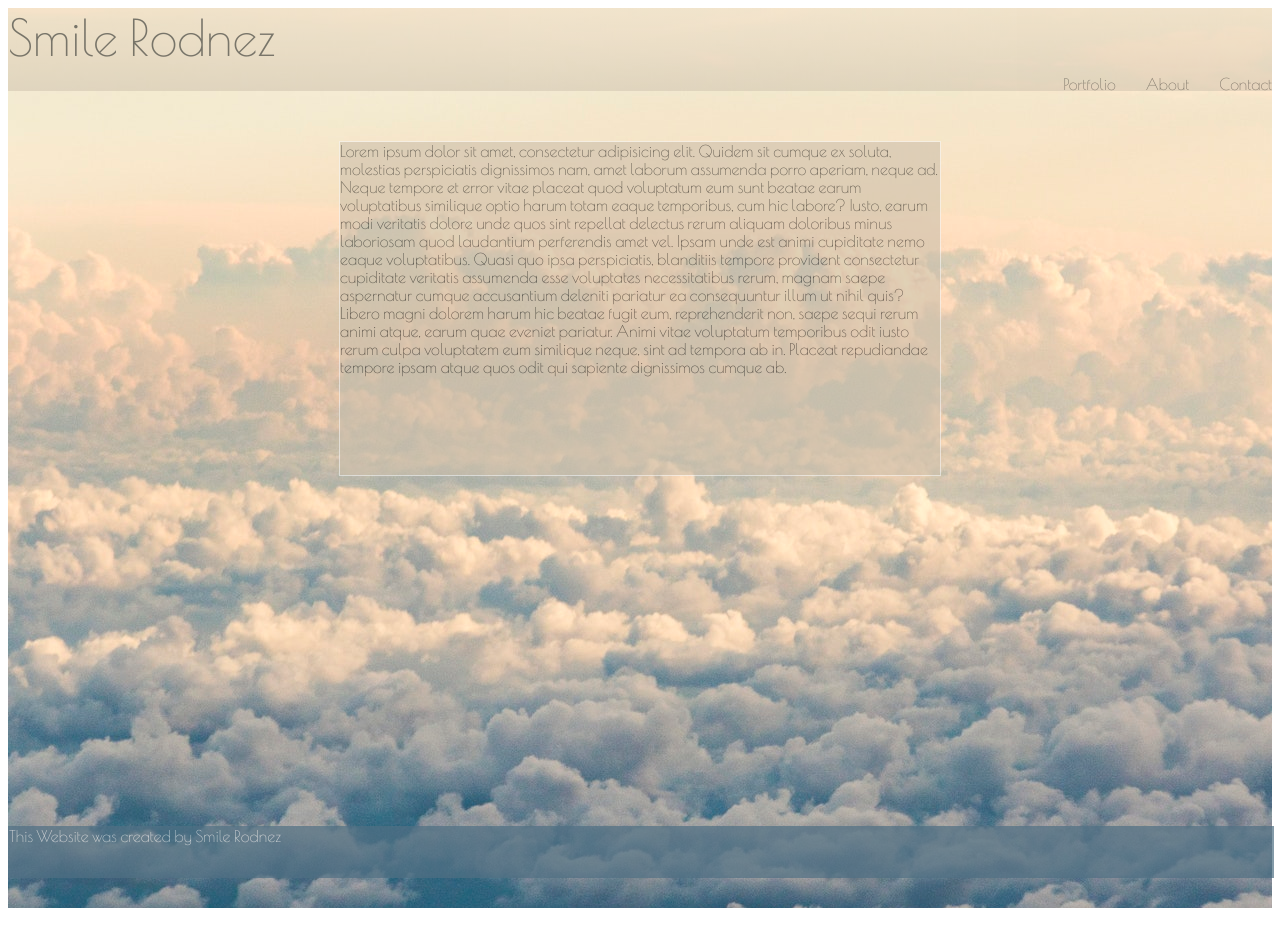
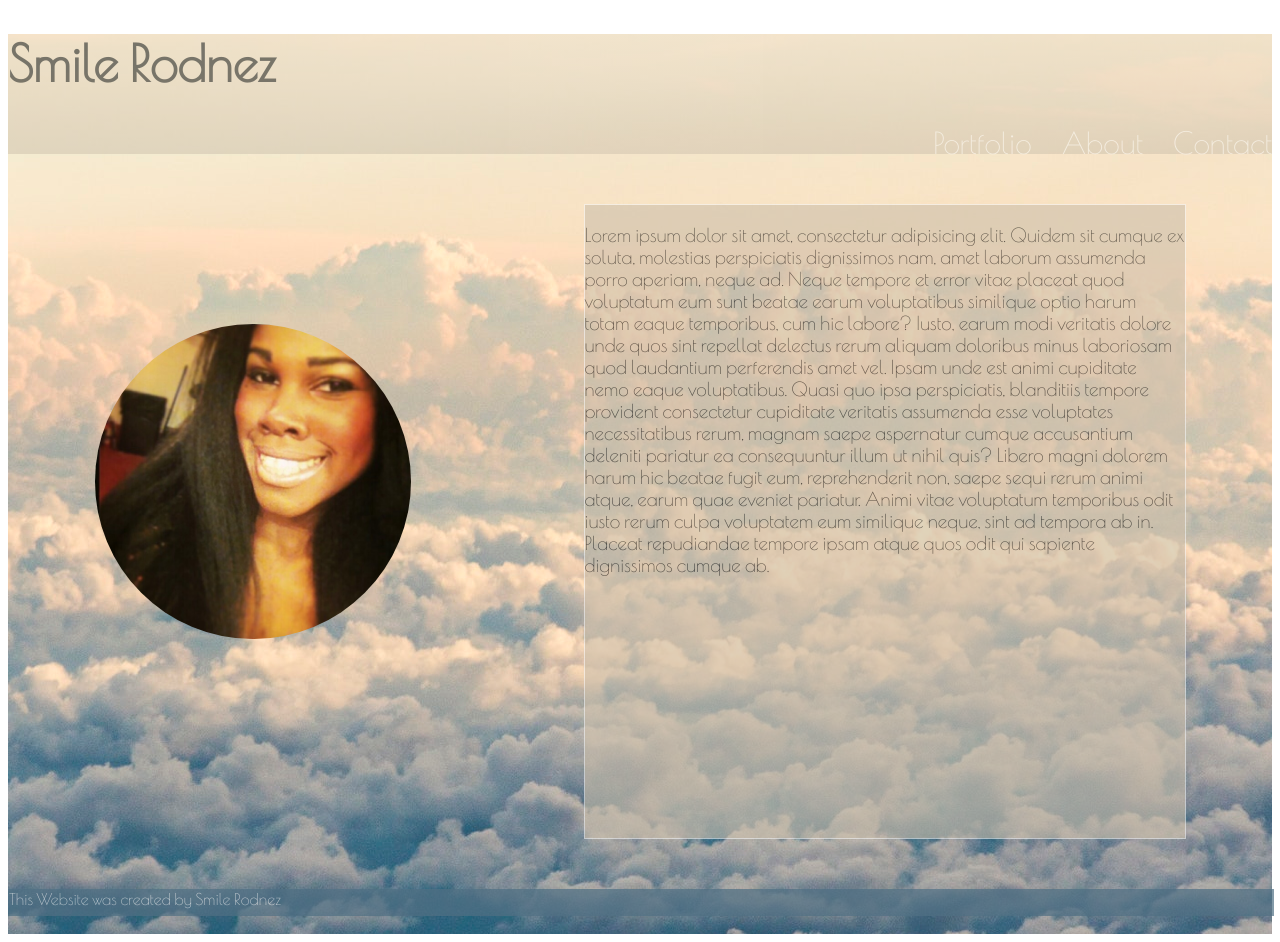
Before and after one commit to SmileJR/SmileJR.github.io, a plain HTML site: page index.html in a window 1280 px wide. Before the commit the page ends 916 px from the top, so only its background shows below. Drawn offline with nearby package versions, Linux system fonts and the light colour scheme.

Commit message:
4th commit

```diff
--- a/index.html
+++ b/index.html
@@ -12,13 +12,13 @@
 
     <div class="largestdiv">
         <div class="navbar">
-        <span> Smile Rodnez</span>
+        <h1> Smile Rodnez</h1>
 
         <div class="uldiv">
             <ul id="navunorder">
-                <li id="pac">Portfolio</li>
-                <li id="pac">About</li>
-                <li id="pac">Contact</li>
+                <li id="pac"><a href="/pages/portfolio.html">Portfolio</a></li>
+                <li id="pac"><a href="/pages/about.html">About</a></li>
+                <li id="pac"><a href="/pages/contact.html">Contact</a></li>
             </ul>
         </div>
 
@@ -28,7 +28,11 @@
 
         </div>
         <div class="topbox">
-        <div class="onetop">Lorem ipsum dolor sit amet, consectetur adipisicing elit. Quidem sit cumque ex soluta, molestias perspiciatis dignissimos nam, amet laborum assumenda porro aperiam, neque ad. Neque tempore et error vitae placeat quod voluptatum eum sunt beatae earum voluptatibus similique optio harum totam eaque temporibus, cum hic labore? Iusto, earum modi veritatis dolore unde quos sint repellat delectus rerum aliquam doloribus minus laboriosam quod laudantium perferendis amet vel. Ipsam unde est animi cupiditate nemo eaque voluptatibus. Quasi quo ipsa perspiciatis, blanditiis tempore provident consectetur cupiditate veritatis assumenda esse voluptates necessitatibus rerum, magnam saepe aspernatur cumque accusantium deleniti pariatur ea consequuntur illum ut nihil quis? Libero magni dolorem harum hic beatae fugit eum, reprehenderit non, saepe sequi rerum animi atque, earum quae eveniet pariatur. Animi vitae voluptatum temporibus odit iusto rerum culpa voluptatem eum similique neque, sint ad tempora ab in. Placeat repudiandae tempore ipsam atque quos odit qui sapiente dignissimos cumque ab.</div>
+            <img id="smile" src="/Images/smile copy.jpg" alt="a picture of me">
+
+        <div class="onetop">
+            <p id="drip">Lorem ipsum dolor sit amet, consectetur adipisicing elit. Quidem sit cumque ex soluta, molestias perspiciatis dignissimos nam, amet laborum assumenda porro aperiam, neque ad. Neque tempore et error vitae placeat quod voluptatum eum sunt beatae earum voluptatibus similique optio harum totam eaque temporibus, cum hic labore? Iusto, earum modi veritatis dolore unde quos sint repellat delectus rerum aliquam doloribus minus laboriosam quod laudantium perferendis amet vel. Ipsam unde est animi cupiditate nemo eaque voluptatibus. Quasi quo ipsa perspiciatis, blanditiis tempore provident consectetur cupiditate veritatis assumenda esse voluptates necessitatibus rerum, magnam saepe aspernatur cumque accusantium deleniti pariatur ea consequuntur illum ut nihil quis? Libero magni dolorem harum hic beatae fugit eum, reprehenderit non, saepe sequi rerum animi atque, earum quae eveniet pariatur. Animi vitae voluptatum temporibus odit iusto rerum culpa voluptatem eum similique neque, sint ad tempora ab in. Placeat repudiandae tempore ipsam atque quos odit qui sapiente dignissimos cumque ab.</p>
+        </div>
     </div>
 
     <div class="bigbox">This Website was created by Smile Rodnez</div>
--- a/main.css
+++ b/main.css
@@ -2,6 +2,8 @@
     font-family: 'Poiret One', cursive;
 }
 
+
+/* =================================INDEX============================================= */
 .largestdiv {
     background-image: url("/Images/air.jpeg");
     background-repeat: no-repeat;
@@ -10,11 +12,10 @@
 /* NAVBAR */
 .navbar {
     width: 100%;
-    height: 83px;
+    height: 120px;
     background: linear-gradient(#F1DBBF,#CDC0AC);
     opacity: .5;
 }
-
 
 ul {
     list-style: none;
@@ -22,14 +23,19 @@ ul {
     justify-content: flex-end;
     margin-top: 9px;
 }
-span {
+
+.navbar h1 {
     font-size: 50px;
+}
+
+.navbar a {
+    text-decoration: none;
+    color: whitesmoke;
+    font-size: 30px;
 }
 
 #pac {
     padding-left: 30px;
-
-
 }
 /* END OF NAVBAR */
 
@@ -43,18 +49,47 @@ span {
     margin-bottom: 50px;
     border: solid whitesmoke 1px;
     background: #CDC0AC;
-    height: 333px;
+    height: 633px;
     width: 600px;
     opacity: 0.6;
 }
-
+#smile {
+    border-radius: 50%;
+    width: 25%;
+    height: 25%;
+    margin-top: 170px;
+}
 
 .bigbox {
-    margin-top: 300px;
     border: solid #507084 1px;
     color: whitesmoke;
-    height: 50px;
+    height: 25px;
     width: 100%;
     background-color: #507084;
     opacity: .7;
 }
+
+#drip {
+    font-size: 19px;
+}
+
+/* Colors Used for this page #F1DBBF #CDC0AC #8C9599 #507084 #768390 */
+/* =================================INDEX END======================================== */
+
+
+
+/* =================================ABOUT=========================================== */
+
+/* =================================ABOUT END======================================== */
+
+
+
+/* =================================CONTACT============================================= */
+
+/* =================================CONTACT END======================================== */
+
+
+
+/* =================================PORTFOLIO========================================= */
+
+/* =================================PORTFOLIO END===================================== */
```
Also changed, not shown: Images/smile copy.jpg (added), pages/about.html (renamed from pages/page2.html), pages/contact.html (added), pages/page3.html (deleted), pages/page4.html (deleted), pages/portfolio.html (added), 1 other file.
